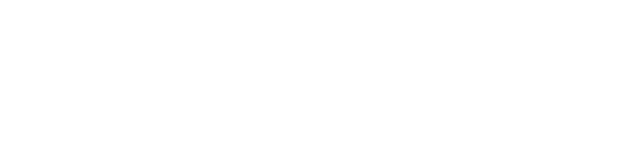
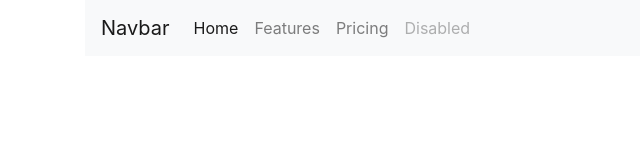
Before and after one commit to Lintangaji/Html-v2, a plain HTML site: page src/index.html in a window 1280 px wide. Shown: the whole page, without its empty margins (0-640 px from the left). Drawn offline with nearby package versions, Linux system fonts and the light colour scheme.

Commit message:
menambahkan boostrap navbar dan mengedit sedikit file style.css

```diff
--- a/css/style.css
+++ b/css/style.css
@@ -0,0 +1,5 @@
+* {
+    margin: 0%;
+    padding: 0%;
+    box-sizing: border-box;
+}
--- a/src/index.html
+++ b/src/index.html
@@ -5,19 +5,37 @@
     <meta http-equiv="X-UA-Compatible" content="IE=edge">
     <meta name="viewport" content="width=device-width, initial-scale=1.0">
     <title>HTML-V2</title>
-    <link href="https://cdn.jsdelivr.net/npm/bootstrap@5.1.3/dist/css/bootstrap.min.css" rel="stylesheet" integrity="sha384-1BmE4kWBq78iYhFldvKuhfTAU6auU8tT94WrHftjDbrCEXSU1oBoqyl2QvZ6jIW3" crossorigin="anonymous">
+    <link rel="stylesheet" href="https://stackpath.bootstrapcdn.com/bootstrap/4.2.1/css/bootstrap.min.css" integrity="sha384-GJzZqFGwb1QTTN6wy59ffF1BuGJpLSa9DkKMp0DgiMDm4iYMj70gZWKYbI706tWS" crossorigin="anonymous">
     <link rel="stylesheet" href="../css/style.css">
 </head>
 <body>
 
     <header>
-
+        <div class="container">
+            <nav class="navbar navbar-expand-lg navbar-light bg-light">
+                <a class="navbar-brand" href="#">Navbar</a>
+                <button class="navbar-toggler" type="button" data-toggle="collapse" data-target="#navbarNavAltMarkup" aria-controls="navbarNavAltMarkup" aria-expanded="false" aria-label="Toggle navigation">
+                  <span class="navbar-toggler-icon"></span>
+                </button>
+                <div class="collapse navbar-collapse" id="navbarNavAltMarkup">
+                  <div class="navbar-nav">
+                    <a class="nav-item nav-link active" href="#">Home <span class="sr-only">(current)</span></a>
+                    <a class="nav-item nav-link" href="#">Features</a>
+                    <a class="nav-item nav-link" href="#">Pricing</a>
+                    <a class="nav-item nav-link disabled" href="#" tabindex="-1" aria-disabled="true">Disabled</a>
+                  </div>
+                </div>
+              </nav>
+        </div>
     </header>
 
-    <main>
-
-    </main>
 
 
+<main>
+</main>
+
+<script src="https://cdnjs.cloudflare.com/ajax/libs/jquery/3.3.1/jquery.min.js" integrity="sha512-+NqPlbbtM1QqiK8ZAo4Yrj2c4lNQoGv8P79DPtKzj++l5jnN39rHA/xsqn8zE9l0uSoxaCdrOgFs6yjyfbBxSg==" crossorigin="anonymous" referrerpolicy="no-referrer"></script>
+<script src="https://cdnjs.cloudflare.com/ajax/libs/popper.js/1.14.6/umd/popper.min.js" integrity="sha384-wHAiFfRlMFy6i5SRaxvfOCifBUQy1xHdJ/yoi7FRNXMRBu5WHdZYu1hA6ZOblgut" crossorigin="anonymous"></script>
+<script src="https://stackpath.bootstrapcdn.com/bootstrap/4.2.1/js/bootstrap.min.js" integrity="sha384-B0UglyR+jN6CkvvICOB2joaf5I4l3gm9GU6Hc1og6Ls7i6U/mkkaduKaBhlAXv9k" crossorigin="anonymous"></script>
 </body>
 </html>
```
